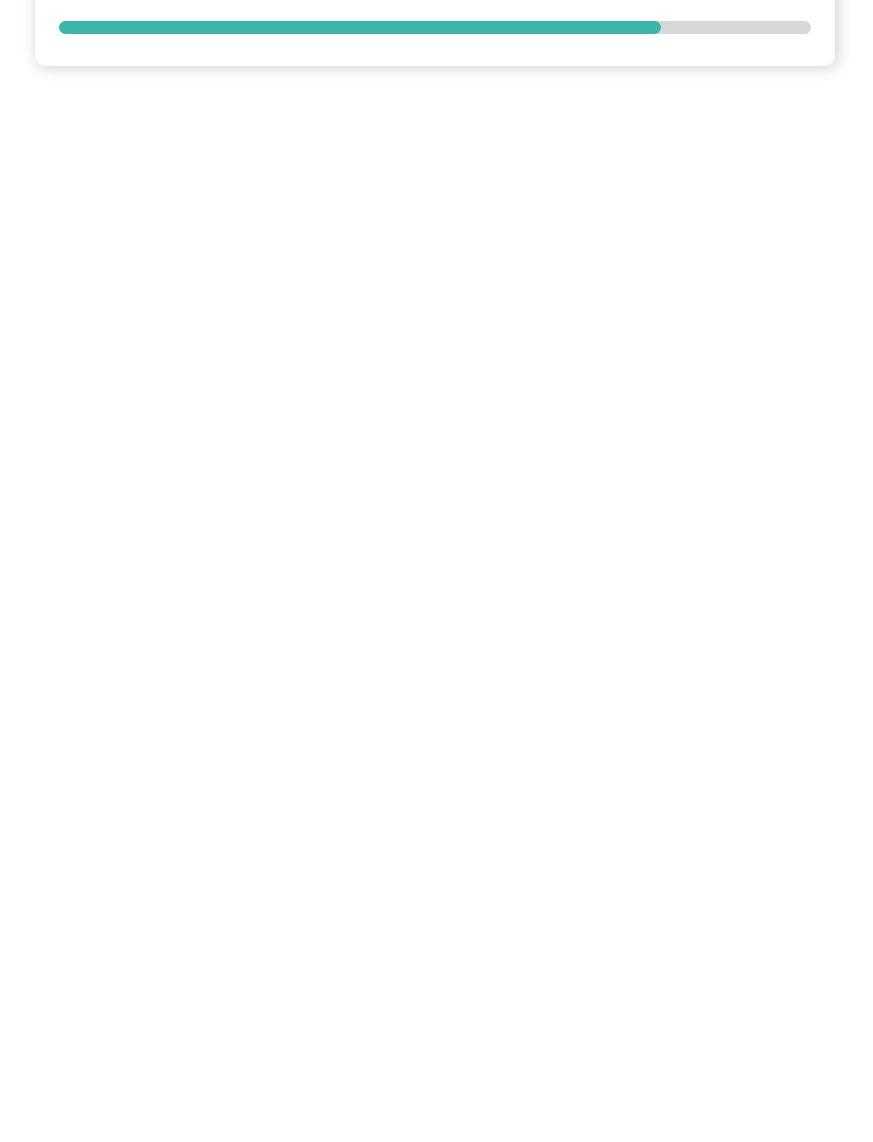
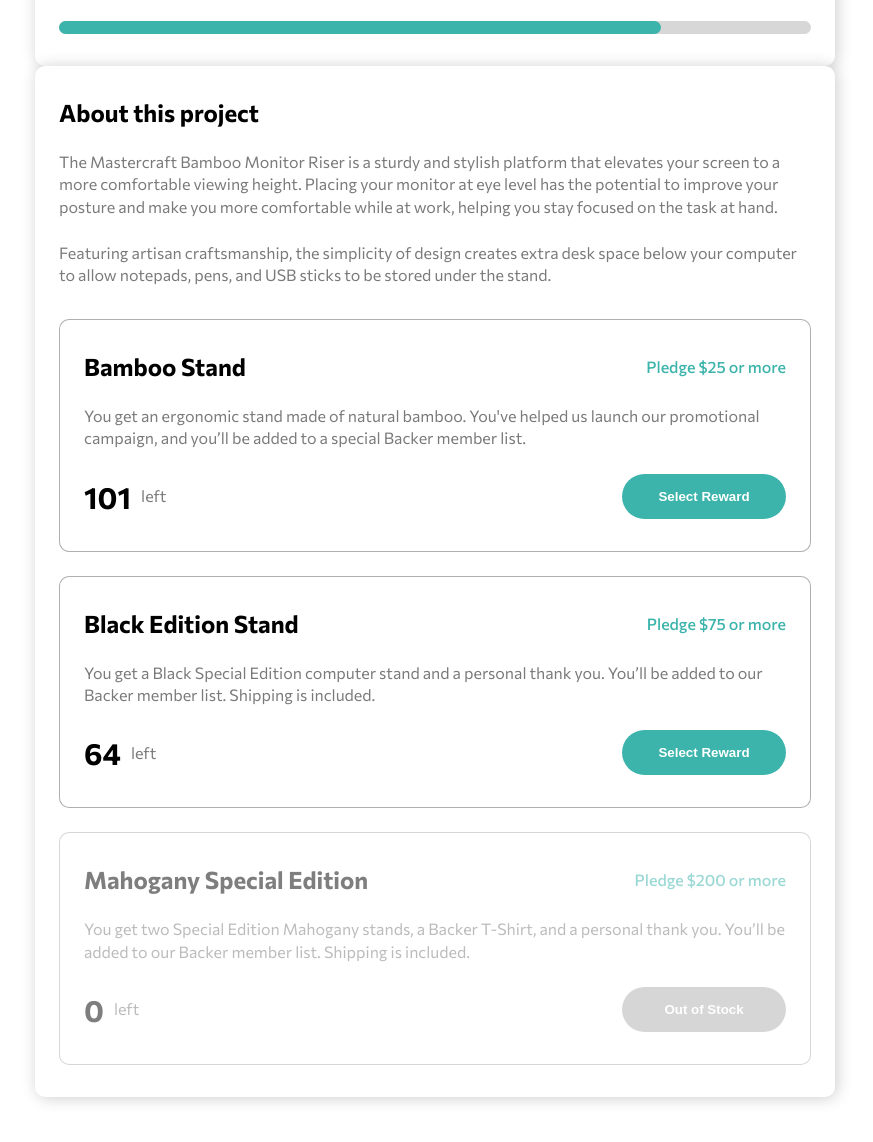
Before and after one commit to ahmad-kashkoush/croudfunding-product-page, a website built with Parcel: page src/index.html in a window 1280 px wide. Shown: the part 720-1862 px from the top of the page, without its empty margins (205-1078 px from the left). Before the commit the page ends 946 px from the top, so only its background shows below. Built offline with nearby package versions, Linux system fonts and the light colour scheme.

Commit message:
about-cards

```diff
--- a/src/index.html
+++ b/src/index.html
@@ -66,6 +66,76 @@
         </div>
         <div class="bar"></div>
       </div>
+      <!-- ! About Section -->
+      <section class="card card-about">
+        <h2>About this project</h2>
+        <p>
+          The Mastercraft Bamboo Monitor Riser is a sturdy and stylish platform
+          that elevates your screen to a more comfortable viewing height.
+          Placing your monitor at eye level has the potential to improve your
+          posture and make you more comfortable while at work, helping you stay
+          focused on the task at hand.
+        </p>
+        <p>
+          Featuring artisan craftsmanship, the simplicity of design creates
+          extra desk space below your computer to allow notepads, pens, and USB
+          sticks to be stored under the stand.
+        </p>
+        <div class="card card-nested">
+          <div class="row first-row">
+            <h2>Bamboo Stand</h2>
+            <span class="pledge"> Pledge $25 or more</span>
+          </div>
+          <p>
+            You get an ergonomic stand made of natural bamboo. You've helped us
+            launch our promotional campaign, and you’ll be added to a special
+            Backer member list.
+          </p>
+          <div class="row last-row">
+            <div class="col-1">
+              <span class="h1-style"> 101</span>
+              <p>left</p>
+            </div>
+            <button class="btn btn-accent">Select Reward</button>
+          </div>
+        </div>
+        <div class="card card-nested">
+          <div class="row first-row">
+            <h2>Black Edition Stand</h2>
+            <span class="pledge"> Pledge $75 or more</span>
+          </div>
+          <p>
+            You get a Black Special Edition computer stand and a personal thank
+            you. You’ll be added to our Backer member list. Shipping is
+            included.
+          </p>
+          <div class="row last-row">
+            <div class="col-1">
+              <span class="h1-style"> 64</span>
+              <p>left</p>
+            </div>
+            <button class="btn btn-accent">Select Reward</button>
+          </div>
+        </div>
+        <div class="card card-nested card-nested-suspended">
+          <div class="row first-row">
+            <h2>Mahogany Special Edition</h2>
+            <span class="pledge">Pledge $200 or more</span>
+          </div>
+          <p>
+            You get two Special Edition Mahogany stands, a Backer T-Shirt, and a
+            personal thank you. You’ll be added to our Backer member list.
+            Shipping is included.
+          </p>
+          <div class="row last-row">
+            <div class="col-1">
+              <span class="h1-style"> 0</span>
+              <p>left</p>
+            </div>
+            <button class="btn btn-accent">Out of Stock</button>
+          </div>
+        </div>
+      </section>
     </main>
     <div class="overlay d-none"></div>
   </body>
--- a/src/scss/abstracts/_functions.scss
+++ b/src/scss/abstracts/_functions.scss
@@ -8,6 +8,11 @@
 
 @mixin mediaScreen($screen) {
   @media (min-width: $screen) {
+    @content;
+  }
+}
+@mixin mediaScreenMx($screen) {
+  @media (max-width: $screen) {
     @content;
   }
 }
--- a/src/scss/components/_buttons.scss
+++ b/src/scss/components/_buttons.scss
@@ -3,12 +3,14 @@
   outline: none;
   border: none;
   cursor: pointer;
-  padding: 15px 14px;
-  border-radius: 20px;
+  width: 140px;
+  height: 45px;
+  border-radius: 104px;
   font-weight: 600;
   @include desktop {
     padding-left: 23px;
     padding-right: 23px;
+    width: 164px;
   }
 }
 
@@ -23,12 +25,30 @@
 .intro-card .btn-bookmark {
   position: relative;
   color: hsl(0, 0%, 48%);
-  padding-left: 36px;
+
+  @include mediaScreenMx(400px) {
+    // display: none;
+    padding: 0px;
+    background-color: transparent;
+    width: fit-content;
+  }
 }
+.intro-card .btn-bookmark span {
+  display: inline;
+  @include mediaScreenMx(400px) {
+    display: none;
+  }
+}
+
 .intro-card .btn-bookmark img {
   position: absolute;
   left: 7px;
   top: 0;
   translate: -50%;
   width: 44px;
+  @include mediaScreenMx(400px) {
+    position: relative;
+    translate: 0;
+    left: 0;
+  }
 }
--- /dev/null
+++ b/src/scss/layouts/_about.scss
@@ -0,0 +1,56 @@
+@use "abstracts" as *;
+.card-about {
+}
+.card-about h2 {
+  font-size: 24px;
+}
+.card-about p {
+  margin-top: 1.5rem;
+}
+.card-about > p:nth-of-type(2) {
+  margin-bottom: 2rem;
+}
+.card-about .card-nested {
+  box-shadow: none;
+  border: 1px solid rgba(secondary("100"), 0.6);
+  margin-top: 1.5rem;
+}
+.card-about .card-nested .row {
+  display: flex;
+  flex-direction: column;
+  justify-content: start;
+  align-items: start;
+  gap: 0.8rem;
+  @include desktop {
+    flex-direction: row;
+    justify-content: space-between;
+    gap: 0;
+    align-items: center;
+  }
+  &:nth-of-type(2) {
+    margin-top: 1.5rem;
+  }
+}
+.card-about .card-nested h2 {
+  font-size: 24px;
+}
+.card-about .card-nested .first-row span {
+  color: accent("100");
+  font-weight: 500;
+}
+
+.card-about .card-nested .col-1 {
+  display: flex;
+  align-items: center;
+  gap: 10px;
+}
+.card-about .card-nested .col-1 p {
+  margin-top: 0;
+}
+
+.card-about .card-nested-suspended {
+  opacity: 0.5;
+}
+.card-about .card-nested-suspended .btn-accent {
+  background-color: rgba(secondary("100"), 0.6);
+}
--- a/src/scss/layouts/_nav.scss
+++ b/src/scss/layouts/_nav.scss
@@ -29,7 +29,7 @@ nav a {
   @include maxMobile {
     color: secondary("200");
     padding: 1rem 1rem 1rem 1rem;
-    border-bottom: 1px solid hsl(0deg 0% 84.98%);
+    border-bottom: 1px solid $border-color;
   }
   @include desktop {
     color: $links-color;
--- a/src/scss/layouts/index.scss
+++ b/src/scss/layouts/index.scss
@@ -1,3 +1,4 @@
 @forward "mainSection";
 @forward "header";
 @forward "nav";
+@forward "about";
```
Also changed, not shown: content.txt (+8 -31 lines).
